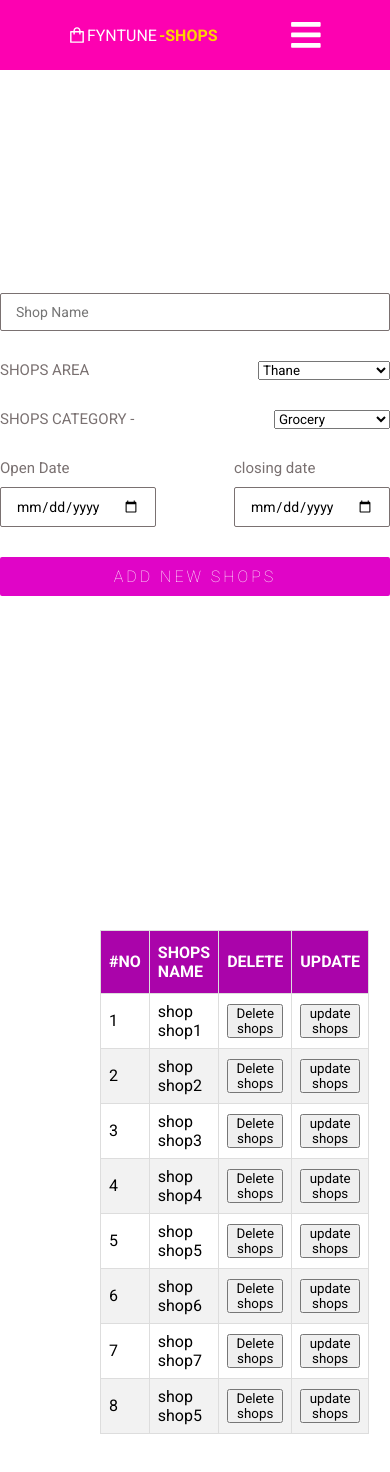
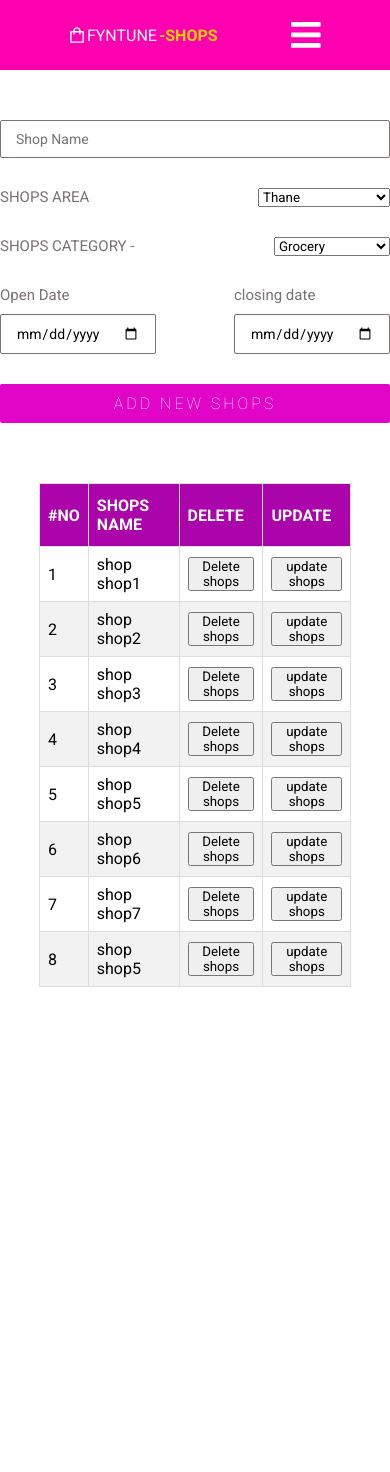
Before and after one commit to Imran-2022/FYNTUNE-SHOPS, a React (Create React App) app: page /add-shops in a window 390 px wide. Shown: the top 1472 px of the page. After the commit the page ends 1037 px from the top, so only its background shows below. Built offline with nearby package versions, Linux system fonts and the light colour scheme.

Commit message:
try to make responsive

```diff
--- a/src/components/addShops/AddShops.css
+++ b/src/components/addShops/AddShops.css
@@ -1,6 +1,7 @@
 .form {
     max-width: 500px;
-    min-height: 90vh;
+    /* min-height: 90vh; */
+    margin-top: 50px !important;
     display: flex;
     justify-content: center;
     margin: 0 auto;
@@ -165,5 +166,8 @@ body {
 }
 
 .shopslist{
-    margin: 100px;
+    width: 80%;
+    margin: auto;
+    margin-top: 50px;
+    margin-bottom: 50px;
 }
--- a/src/components/addShops/AddShops.js
+++ b/src/components/addShops/AddShops.js
@@ -1,13 +1,9 @@
 import React, { useState, useEffect } from 'react';
 import { useForm } from "react-hook-form";
 import { useDispatch, useSelector } from 'react-redux';
-import { shops, shopsD, shopsU } from '../../redux/actions';
+import { shops} from '../../redux/actions';
 import "./AddShops.css"
 import ShopsList from './ShopsList';
-import UpdateModal from './UpdateModal';
-
-
-
 
 const AddShops = () => {
     const storeLength = useSelector((state) => {
@@ -24,15 +20,10 @@ const AddShops = () => {
 
     const [showModal, setShowModal] = useState(false);
     const handleKeyup = e => e.keyCode === 27 && setShowModal(false);
-    const [updateid,setUpdateId] = useState('');
     useEffect(() => {
         if (showModal) window.addEventListener('keyup', handleKeyup);
         return () => window.removeEventListener('keyup', handleKeyup);
     });
-    const shopsUU = (d) => {
-        setUpdateId(d)
-        setShowModal(!showModal)
-    }
     return (
         <>
             <form className="form" onSubmit={handleSubmit(onSubmit)} style={{ display: "flex", gap: "20px" }}>
@@ -84,37 +75,11 @@ const AddShops = () => {
                 <input className="my-3" type="submit" value="ADD NEW SHOPS" />
             </form>
 
-
             <div>
-                {/* {
-                    storeLength.map((dt, idx) => {
-                        const { shop_name, shop_id } = dt;
-
-                        return(
-                            <ShopsList shop_name={shop_name} shop_id={shop_id} idx={idx}/>
-                        )
-                        // return (<div key={idx} style={{ display: "flex", gap: "30px",flexWrap:"wrap" }}>
-                        //     <p>{shop_name}</p>
-                        //     <p>{shop_id}</p>
-                        //     <button onClick={() => dispatch(shopsD(shop_id))}>Delete shops </button>
-                        //     <button onClick={() => shopsUU(shop_id)}>update shops </button>
-                        // </div>)
-                    })
-                } */}
                 <ShopsList/>
             </div>
-            {/* <div  className="App">
-                {showModal && <Modal>
-                    <UpdateModal setShowModal={setShowModal} showModal={showModal} shop_id={updateid} />
-                </Modal>}
-            </div> */}
-
         </>
     );
 };
 
 export default AddShops;
-
-// const Modal = ({ children }) => <div className='Modal'>{children}</div>;
-
-// modal from - https://codepen.io/baranovxyz/pen/pojLjjB?editors=0010
--- a/src/components/addShops/UpdateModal.js
+++ b/src/components/addShops/UpdateModal.js
@@ -1,7 +1,7 @@
 import React from 'react';
 import { useForm } from "react-hook-form";
 import { useDispatch, useSelector } from 'react-redux';
-import { shops, shopsD, shopsU } from '../../redux/actions';
+import { shopsU } from '../../redux/actions';
 
 const UpdateModal = ({ setShowModal, showModal,shop_id }) => {
     const dispatch = useDispatch();
@@ -67,7 +67,6 @@ const UpdateModal = ({ setShowModal, showModal,shop_id }) => {
 
                 <input className="my-3" type="submit"  value="Update SHOPS" />
                 <input className="my-3" type="submit"onClick={() => setShowModal(!showModal)}  value="close" />
-                {/* <button onClick={() => setShowModal(!showModal)}>close</button> */}
             </form>
 
         </div>
@@ -75,3 +74,5 @@ const UpdateModal = ({ setShowModal, showModal,shop_id }) => {
 };
 
 export default UpdateModal;
+
+// modal from - https://codepen.io/baranovxyz/pen/pojLjjB?editors=0010
```
Also changed, not shown: src/components/addShops/ShopsList.js (+4 -12 lines).
